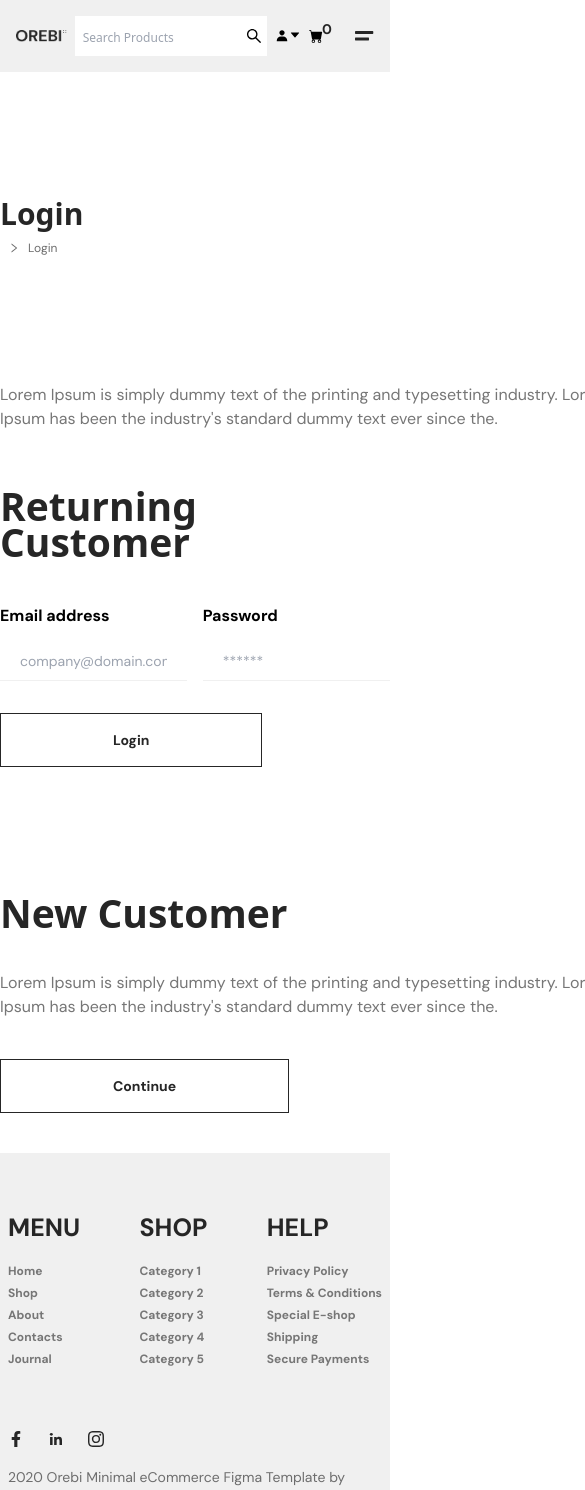
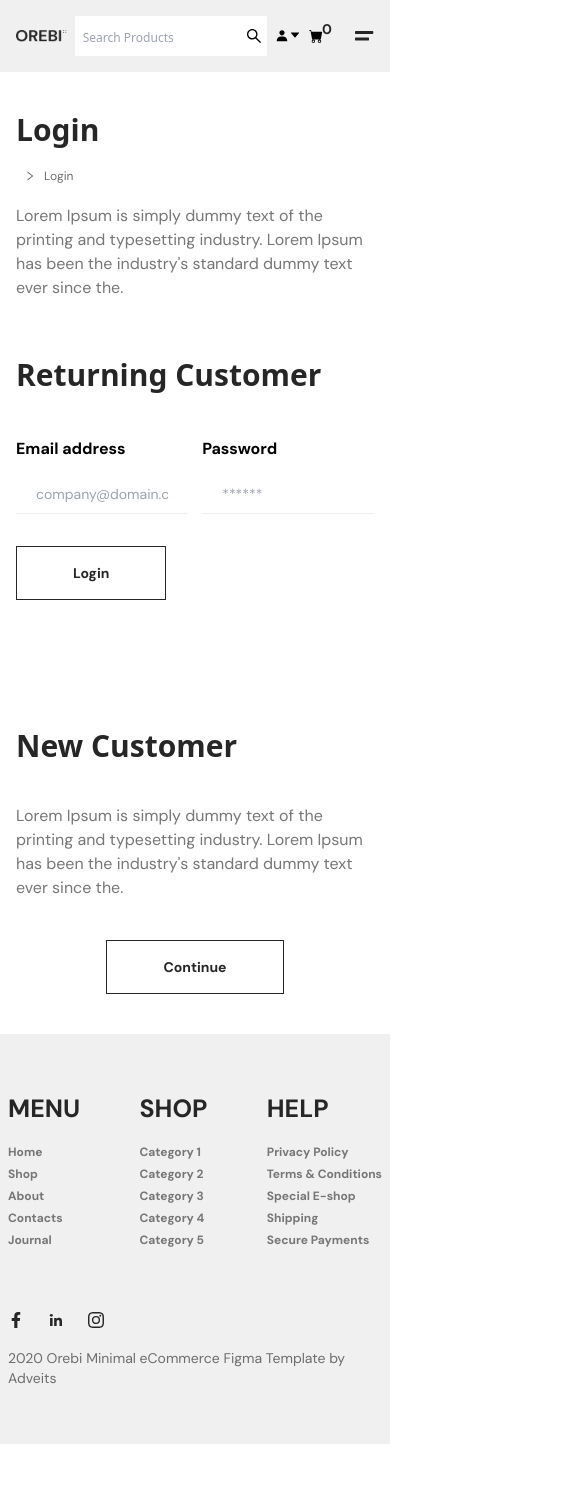
Before and after one commit to thehasandev/ecommerce-2204, a React (Vite) app: page /login in a window 390 px wide. Shown: the top 1490 px of the page, 585 px wide, since content can reach past the window. After the commit the page ends 1444 px from the top, so only its background shows below. Built offline with nearby package versions, Linux system fonts and the light colour scheme.

Commit message:
log-in-res

```diff
--- a/src/Pages/Login.jsx
+++ b/src/Pages/Login.jsx
@@ -14,10 +14,10 @@ function Login() {
     let pageName = useSelector((state)=>state.bractcumb.previusName)
 
   return (
-    <Section className="mt-124">
+    <Section className=" mt-10 md:mt-124 px-4 xl:px-0">
         <Container>
         <SubHeading text="Login" className="mb-2"/>
-        <Flex className="items-center gap-x-2">
+        <Flex className="items-center gap-x-2 my-5">
               <p className='font-dm font-normal text-xs text-secondary first-letter:uppercase flex items-center gap-x-2'>
                  <Link to={pageName == "Home" ? "/" : pageName =="Sing up" ? "/sing-up" : `/${pageName}`}>
                     {pageName}
@@ -27,9 +27,9 @@ function Login() {
               <p className='font-dm font-normal text-xs text-secondary first-letter:uppercase'>{window.location.pathname.replace("/"," ")}</p>
         </Flex>
 
-        <p className='font-dm font-normal text-gray w-664 mt-127 mb-57 text-base'>Lorem Ipsum is simply dummy text of the printing and typesetting industry. Lorem Ipsum has been the industry's standard dummy text ever since the.</p>
+        <p className='font-dm font-normal text-gray md:w-664 md:mt-127 mb-57 text-base'>Lorem Ipsum is simply dummy text of the printing and typesetting industry. Lorem Ipsum has been the industry's standard dummy text ever since the.</p>
 
-        <SubHeading text="Returning Customer" className="text-text39 mb-11 "/>
+        <SubHeading text="Returning Customer" className="text-2xl md:text-text39 mb-11 "/>
            <Flex className="justify-between flex-wrap gap-y-6">
                 <div className='w-48'>
                   <Input text="Email address" placeholder="company@domain.com" type="text"/>
@@ -38,12 +38,16 @@ function Login() {
                 <div className='w-48'>
                   <Input text="Password" placeholder="******" type="text"/>
                 </div>
-              <Button text="Login" className="px-28"/>
+                <Flex className="justify-center md:justify-start">
+                  <Button text="Login" className="md:px-28"/>
+                </Flex>
            </Flex>
 
-           <SubHeading text="New Customer" className="text-text39 mt-32 "/>
-           <p className='font-dm font-normal text-gray w-664 mt-10  text-base'>Lorem Ipsum is simply dummy text of the printing and typesetting industry. Lorem Ipsum has been the industry's standard dummy text ever since the.</p>
-           <Button text="Continue" className="px-28 mt-10"/>
+           <SubHeading text="New Customer" className="text-2xl md:text-text39 mt-32 "/>
+           <p className='font-dm font-normal text-gray md:w-664 mt-10  text-base'>Lorem Ipsum is simply dummy text of the printing and typesetting industry. Lorem Ipsum has been the industry's standard dummy text ever since the.</p>
+           <Flex className="justify-center md:justify-start">
+             <Button text="Continue" className="md:px-28 mt-10"/>
+           </Flex>
         </Container>
     </Section>
   )
```
